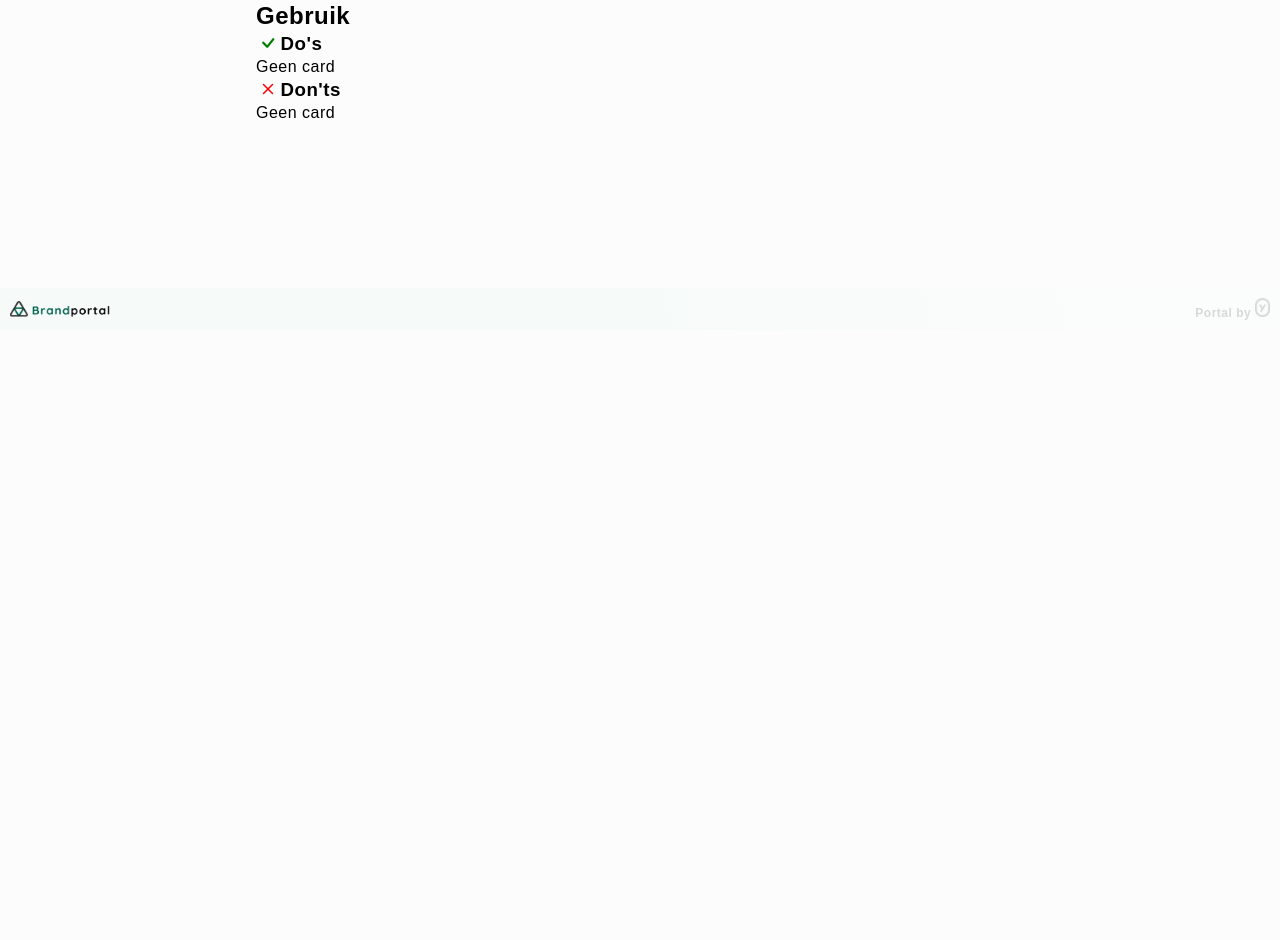
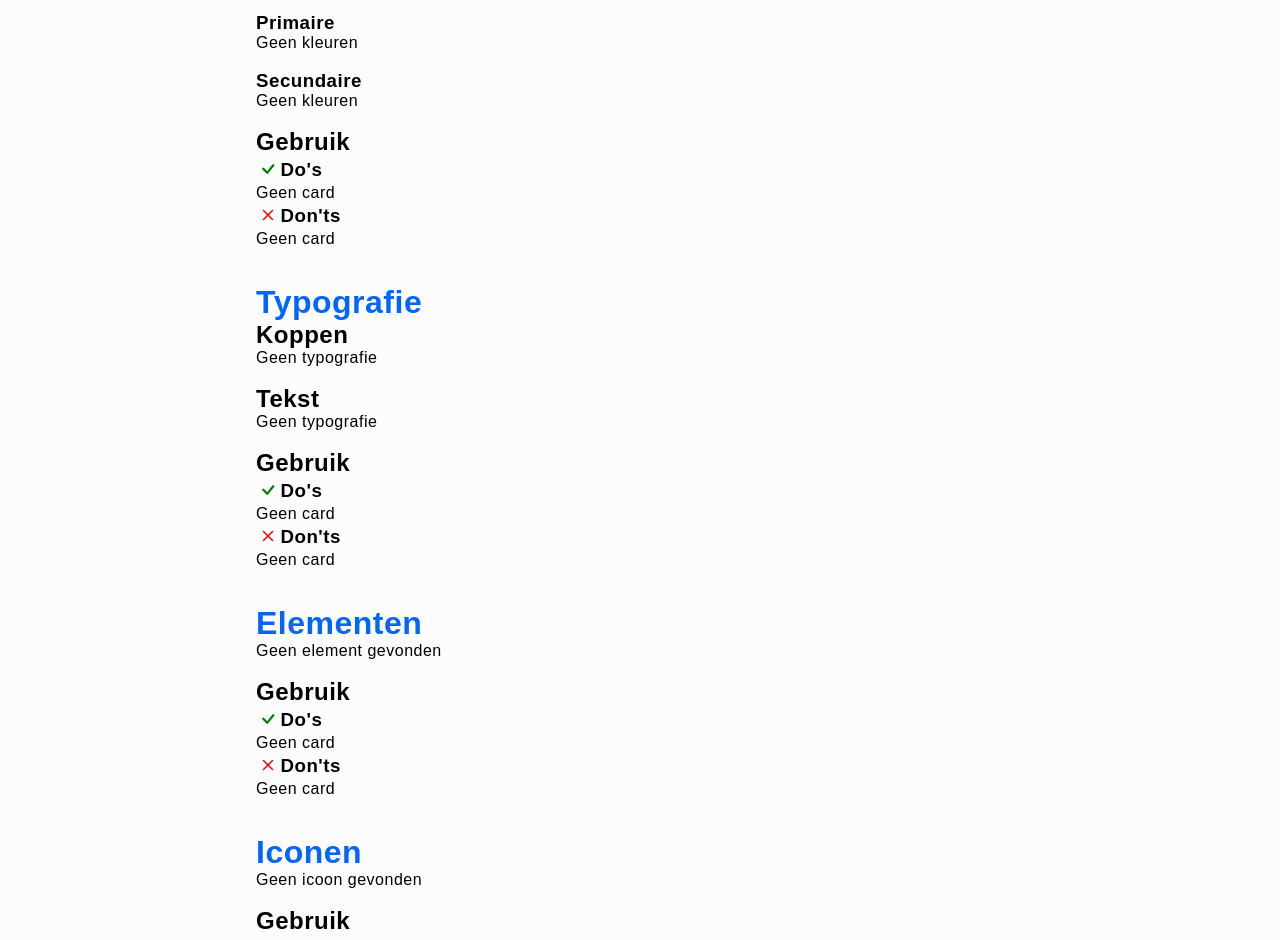
Before and after one commit to Moutonlennie/Brandbook, a Vue app: page /brandbook in a window 1280 px wide. Shown: the part 447-1387 px from the top of the page. Before the commit the page ends 800 px from the top, so only its background shows below. Built offline with nearby package versions, Linux system fonts and the light colour scheme; no server answers.

Commit message:
Brandbook

```diff
--- a/scss/_base.scss
+++ b/scss/_base.scss
@@ -22,47 +22,3 @@ body {
 .inspringing {
     text-indent: 1em;
 }
-
-//Cards algemeen
-#container-card {
-    display: flex;
-    flex-wrap: wrap;
-
-    .cards {
-        background-color: $territory;
-        border-radius: 15px;
-        width: 312px;
-        height: auto;
-        box-shadow: 5px 10px 12px #c8c8c8;
-        margin: 20px;
-        color: $secondary;
-
-        #card-text {
-            margin-left: 1rem;
-        }
-        .card-img {
-            height: 50%;
-            width: 100%;
-            border-radius: 15px 15px 0 0;
-        }
-    }
-    h1 {
-        font-size: 1.5rem;
-    }
-}
-
-//Card gebruik
-#gebruik {
-    display: flex;
-    align-items: center;
-    align-content: center;
-    .bi-check {
-        font-size: 1.5rem;
-        color: green;
-    }
-
-    .bi-x {
-        font-size: 1.5rem;
-        color: red;
-    }
-}
--- a/scss/_component.scss
+++ b/scss/_component.scss
@@ -74,3 +74,47 @@ footer {
         }
 
 }
+
+//Cards algemeen
+#container-card {
+    display: flex;
+    flex-wrap: wrap;
+
+    .cards {
+        background-color: $territory;
+        border-radius: 15px;
+        width: 312px;
+        height: auto;
+        box-shadow: 5px 10px 12px #c8c8c8;
+        margin: 20px;
+        color: $secondary;
+
+        #card-text {
+            margin-left: 1rem;
+        }
+        .card-img {
+            height: 50%;
+            width: 100%;
+            border-radius: 15px 15px 0 0;
+        }
+    }
+    h1 {
+        font-size: 1.5rem;
+    }
+}
+
+//Card gebruik
+#gebruik {
+    display: flex;
+    align-items: center;
+    align-content: center;
+    .bi-check {
+        font-size: 1.5rem;
+        color: green;
+    }
+
+    .bi-x {
+        font-size: 1.5rem;
+        color: red;
+    }
+}
--- a/src/views/brandbookView.vue
+++ b/src/views/brandbookView.vue
@@ -96,27 +96,50 @@ export default {
                     <div id="container-card">
                         <cardComponent/>
                     </div>
-
+<br>
                     <h2>Varianten</h2>
                     <p>Geen card</p>
-
+<br>
                     <gebruikComponent/>
                 </div>
-
+<br><br>
                 <div id="kleuren">
                     <h1>Kleuren</h1>
                     <h2>Merkkleuren</h2>
-
+<br>
                     <h3>Primaire</h3>
-                    <p>Geen card</p>
-
+                    <p>Geen kleuren</p>
+<br>
                     <h3>Secundaire</h3>
-                    <p>Geen card</p>
-
+                    <p>Geen kleuren</p>
+<br>
                     <gebruikComponent/>
                 </div>
-
-                <div id="Typografie"></div>
+<br><br>
+                <div id="Typografie">
+                    <h1>Typografie</h1>
+                    <h2>Koppen</h2>
+                    <p>Geen typografie</p>
+<br>
+                    <h2>Tekst</h2>
+                    <p>Geen typografie</p>
+<br>
+                    <gebruikComponent/>
+                </div>
+<br><br>
+                <div id="Elementen">
+                    <h1>Elementen</h1>
+                    <p>Geen element gevonden</p>
+<br>
+                    <gebruikComponent/>
+                </div>
+<br><br>
+                <div id="Iconen">
+                    <h1>Iconen</h1>
+                    <p>Geen icoon gevonden</p>
+<br>
+                    <gebruikComponent/>
+                </div>
             </div>
         </div>
     </div>
```
